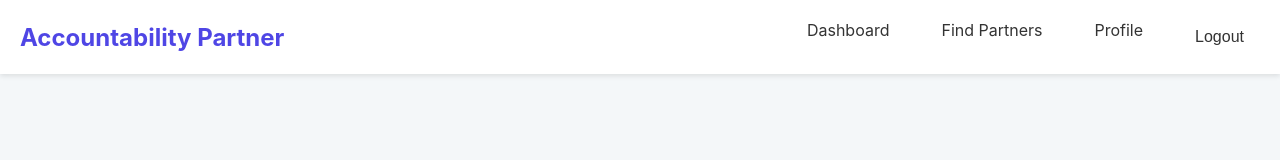
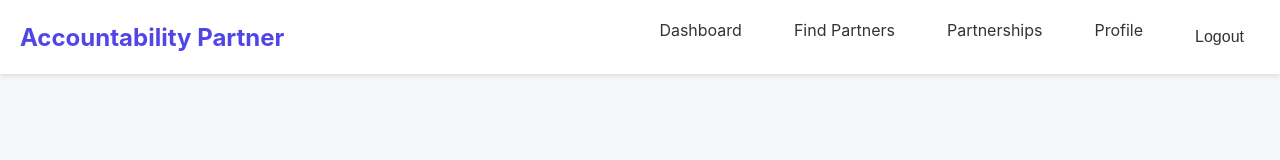
Before and after one commit to pratham0804/accountability-partner-platform, a React (Create React App) app in the folder frontend/: page /login in a window 1280 px wide. Shown: the top 160 px of the page. Built offline with nearby package versions, Linux system fonts and the light colour scheme; sample sign-in values are in the browser's storage; the HTML template or start-up script is replaced by a standard one.

Commit message:
Updated navigation and routes to include partnership features

```diff
--- a/frontend/src/App.js
+++ b/frontend/src/App.js
@@ -7,6 +7,9 @@ import Login from './pages/Login';
 import Dashboard from './pages/Dashboard';
 import Profile from './pages/Profile';
 import Matches from './pages/Matches';
+import Partnerships from './pages/Partnerships';
+import PartnershipDetails from './pages/PartnershipDetails';
+import AgreementForm from './pages/AgreementForm';
 import './App.css';
 
 function App() {
@@ -22,6 +25,9 @@ function App() {
             <Route path="/dashboard" element={<Dashboard />} />
             <Route path="/profile" element={<Profile />} />
             <Route path="/matches" element={<Matches />} />
+            <Route path="/partnerships" element={<Partnerships />} />
+            <Route path="/partnerships/:id" element={<PartnershipDetails />} />
+            <Route path="/partnerships/:id/agreement" element={<AgreementForm />} />
           </Routes>
         </main>
       </div>
--- a/frontend/src/components/Header.js
+++ b/frontend/src/components/Header.js
@@ -35,6 +35,9 @@ const Header = () => {
               <Link to="/matches">Find Partners</Link>
             </li>
             <li>
+              <Link to="/partnerships">Partnerships</Link>
+            </li>
+            <li>
               <Link to="/profile">Profile</Link>
             </li>
             <li>
--- a/frontend/src/pages/Dashboard.js
+++ b/frontend/src/pages/Dashboard.js
@@ -66,6 +66,12 @@ const Dashboard = () => {
           <p>Discover accountability partners with similar interests</p>
           <Link to="/matches" className="btn">Find Partners</Link>
         </div>
+
+        <div className="dashboard-card">
+          <h3>Your Partnerships</h3>
+          <p>Manage your active partnerships and agreements</p>
+          <Link to="/partnerships" className="btn">View Partnerships</Link>
+        </div>
       </section>
     </div>
   );
```
